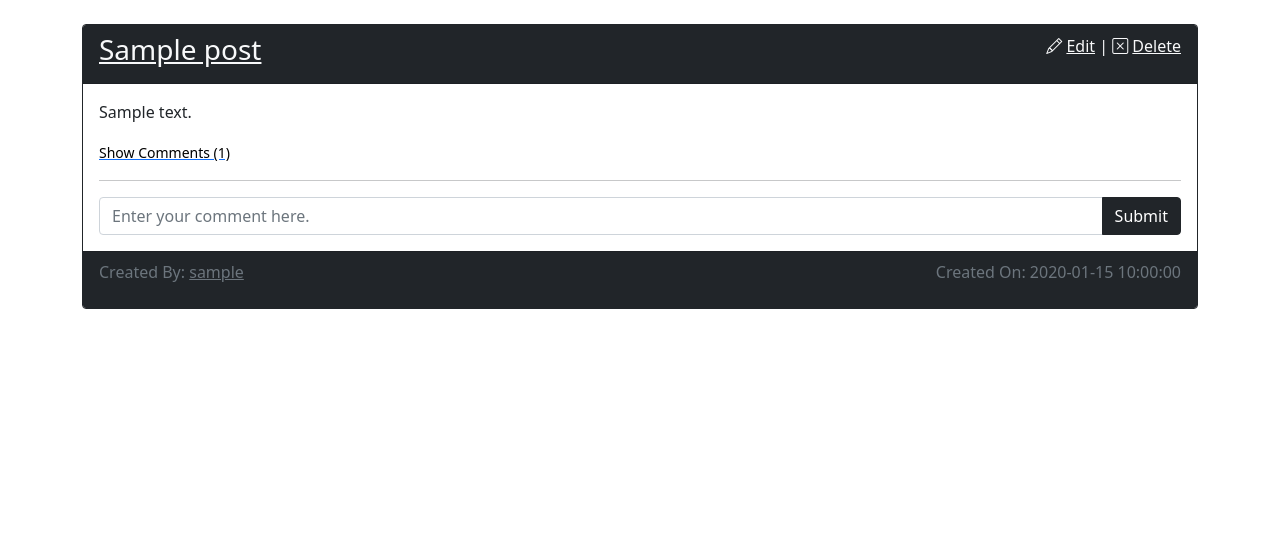
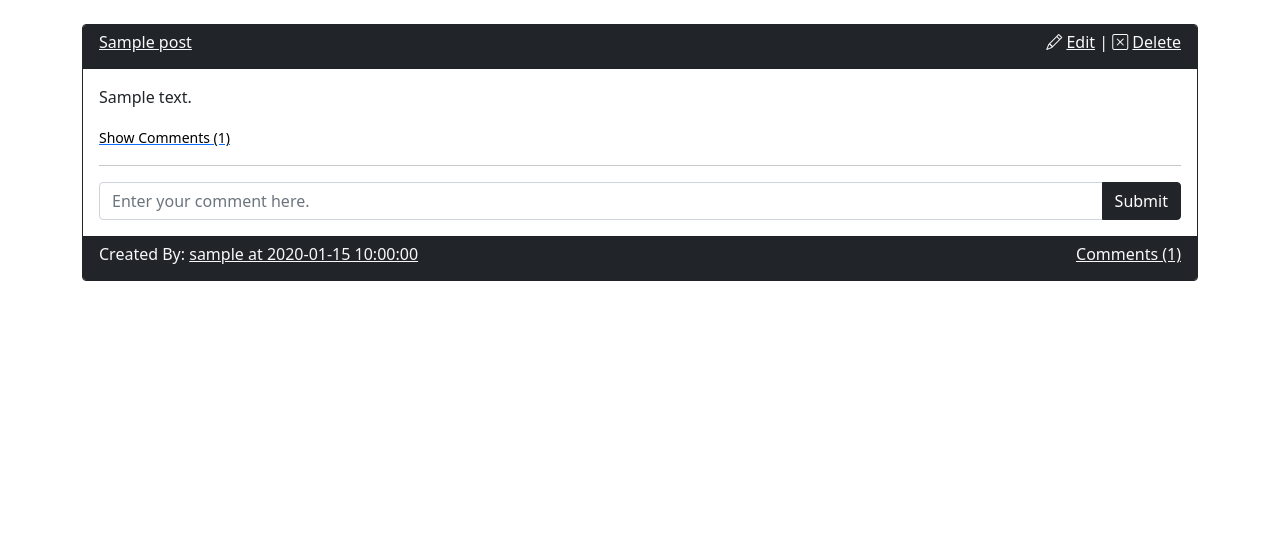
Before and after one commit to York13Pud/python-flask-blog-site, a Flask app: page / in a window 1280 px wide. Shown: the part 56-604 px from the top of the page. Run offline with Flask 2, Linux system fonts and the light colour scheme; a user stored in the database is signed in; tables that the repository leaves empty hold one stand-in row (values such as "Sample post").

Commit message:
Comments can now be deleted. Visual tweaks made.

```diff
--- a/website/templates/index.html
+++ b/website/templates/index.html
@@ -13,14 +13,14 @@
         <div class="card border-dark">
             <div class="card-header d-flex justify-content-between align-items-center bg-dark">
                 <a class="text-light" href="{{ url_for("views.read_post", post_id = post.id) }}">
-                    <h3>{{ post.title }}</h3>
+                    <h6>{{ post.title }}</h6>
                 </a>
-                <p class="text-light">
+                <h6 class="text-light">
                     {% if post.author == user.id%}
                     <span class="bi bi-pencil">  </span><a class="text-light" href="{{ url_for("views.edit_post", post_id = post.id) }}">Edit</a> |
                     <span class="bi bi-x-square">  </span><a class="text-light" href="{{ url_for("views.delete_post", post_id = post.id) }}">Delete</a>
                     {% endif %}
-                </p>
+                </h6>
 
             </div>
             <div class="card-body justify-content-between align-items-center">
@@ -30,26 +30,37 @@
 
 
                     <div class="collapse" id="comment-{{ post.id }}">
-                        <div class="card">
-                            <div class="card-body" id="comments-expanded-{{ post.id }}">
-                                {% for comment in post.comments%}
-                                    <div class="d-flex justify-content-between align-items-center">
+                        {% for comment in post.comments%}
+                            <div class="card">
+                                <div class="" id="comments-expanded-{{ post.id }}">
+                                    <div class="card-header bg-secondary text-light d-flex justify-content-between align-items-center">
                                         <div>
-                                            <a class="text-black" href="{{ url_for("views.posts", username = comment.user.username) }}"> {{ comment.user.username }} Wrote:</a>
+                                            <h6><a class="text-light" href="{{ url_for("views.posts", username = comment.user.username) }}"> {{ comment.user.username }} Wrote:</a></h6>
                                         </div>
+
+                                        {% if user.id == comment.author or user.id == post.author %}
                                         <div>
-                                            <small class="text-muted">{{ comment.date_created }}</small>
+                                            <h6><span class="bi bi-x-square">  </span><a class="text-light" href="{{ url_for("views.delete_comment", comment_id = comment.id) }}">Delete</a></h6>
                                         </div>
+                                        {% endif %}
+
+
                                     </div>
-                                    <hr />
-                                    <div class="">
+                                    <div class="card-body">
                                         <p>{{ comment.text }}</p>
                                     </div>
-                                {% endfor %}
+                                    <div class="card-footer bg-secondary text-light d-flex justify-content-between align-items-center">
+                                        <h6>Comment Posted: {{ comment.date_created }}</h6>
+                                    </div>
+
+                                </div>
                             </div>
-                        </div>
-                        <br>
+                            <br>
+                        {% endfor %}
                     </div>
+
+
+
                     <p class="text">
                     {% if post.comments | length > 0 %}
                         <a data-bs-toggle="collapse" href="#comment-{{ post.id }}" role="button">
@@ -59,6 +70,7 @@
                         <small class="text-muted">No comments for this article</small>
                     {% endif %}
                     </p>
+
                     <hr>
 
                     <form class="input-group" method="POST" action="{{ url_for("views.create_comment", post_id = post.id) }}">
@@ -70,9 +82,9 @@
             </div>
 
 
-            <div class="card-footer text-muted d-flex justify-content-between align-items-center text-light bg-dark">
-                <p>Created By: <a class="text-light text-muted" href="{{ url_for("views.posts", username = post.user.username) }}"> {{ post.user.username }}</a></p>
-                <p>Created On: {{ post.date_created }}</p>
+            <div class="card-footer d-flex justify-content-between align-items-center text-light bg-dark">
+                <h6>Created By: <a class="text-light" href="{{ url_for("views.posts", username = post.user.username) }}"> {{ post.user.username }} at {{ post.date_created }}</a></h6>
+                <h6><a class="text-light" href="{{ url_for("views.read_post", post_id = post.id) }}">Comments ({{ post.comments | length }})</a></h6>
             </div>
         </div>
         <br />
--- a/website/views.py
+++ b/website/views.py
@@ -115,17 +115,17 @@ def create_comment(post_id):
 @views.route("/delete-comment/<int:comment_id>", methods=["GET"])
 @login_required
 def delete_comment(comment_id):
-    # post_to_delete = Post.query.filter_by(id=post_id).first()
+    comment_to_delete = Comment.query.filter_by(id=comment_id).first()
 
-    # if not post_to_delete:
-    #     flash(f"Post {post_id} does not exist.", category = "error")
+    if not comment_to_delete:
+        flash(f"Comment {comment_id} does not exist.", category = "error")
 
-    # elif post_to_delete.author == current_user.id:
-    #     db.session.delete(post_to_delete)
-    #     db.session.commit()
-    #     flash(f"Post {post_id} has been deleted.", category = "success")
+    elif current_user.id != comment_to_delete.author and current_user.id != comment_to_delete.post.author:
+        flash(f"You are not authorised to delete that comment.", category = "error")
 
-    # else:
-    #     flash(f"You are not authorised to delete that post.", category = "error")
+    else:
+        db.session.delete(comment_to_delete)
+        db.session.commit()
+        flash(f"Comment {comment_id} has been deleted.", category = "success")
 
     return redirect(url_for("views.home"))
```
